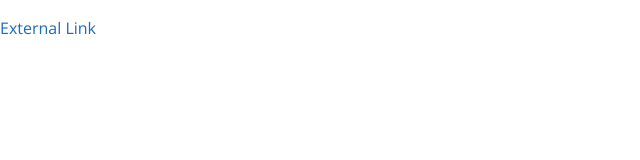
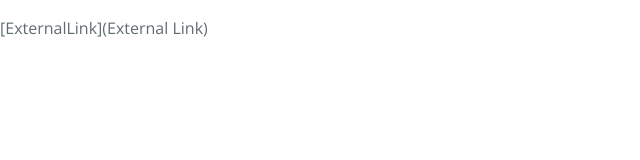
Before and after one commit to gcmakochang/UE4Study, a plain HTML site: page index.html in a window 1280 px wide. Shown: the whole page, without its empty margins (0-640 px from the left). Drawn offline with nearby package versions, Linux system fonts and the light colour scheme.

Commit message:
Update index.html

```diff
--- a/index.html
+++ b/index.html
@@ -10,6 +10,6 @@
     <link rel="stylesheet" type="text/css" href="stylesheets/github-light.css" media="screen">
   </head>
   <body>
-    <p><a href="ExternalLink.md">External Link</a></p>
+    <p>[ExternalLink](External Link)</p>
   </body>
 </html>
```
